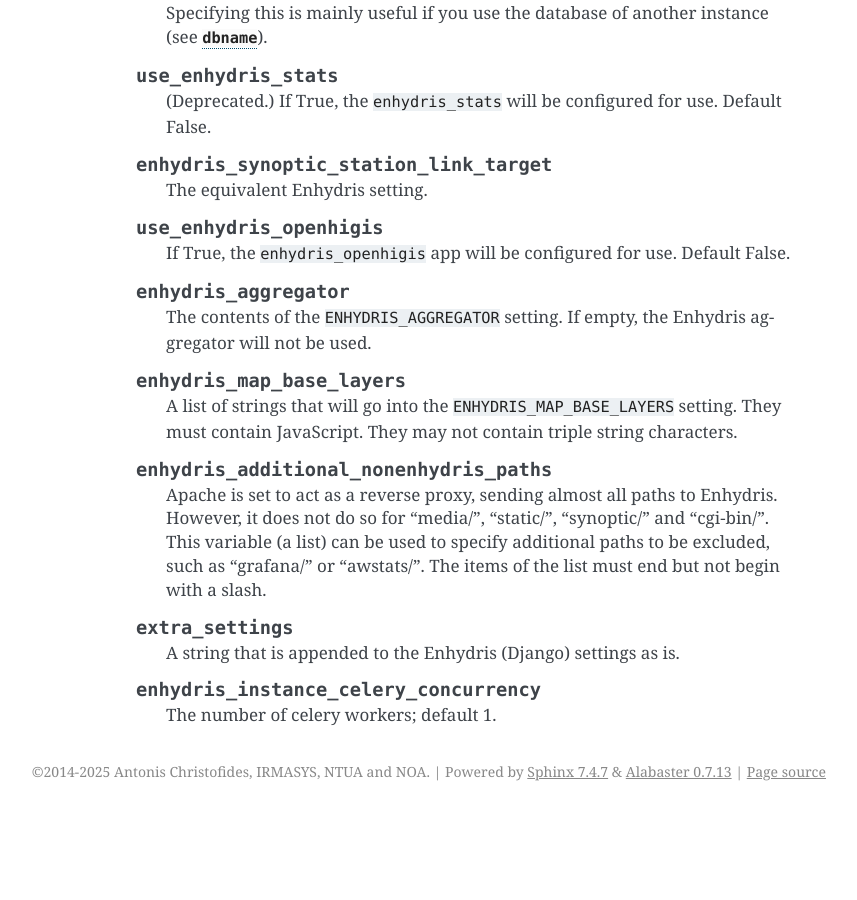
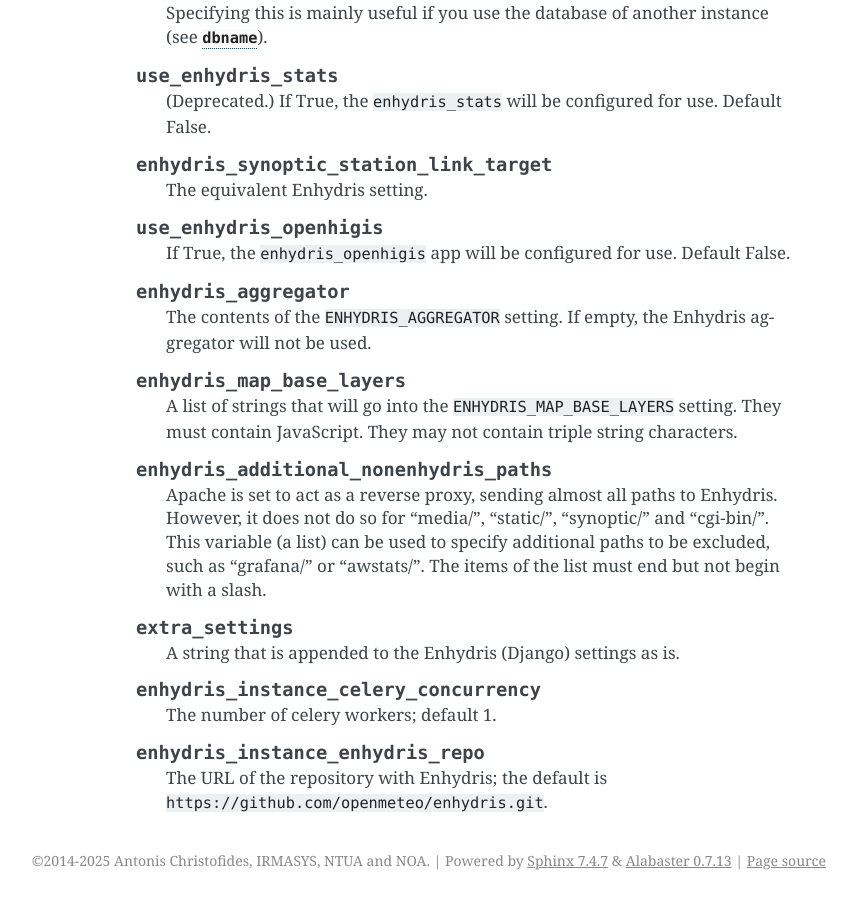
Before and after one commit to aptiko/aptiko.openmeteo, a Sphinx documentation site: the page built from docs/enhydris-instance.rst, in a window 1280 px wide and 900 px high, scrolled down 3097 px. Shown: the whole window, without its empty margins (284-1141 px from the left). Built offline with Sphinx 7.4.7, drawn with Linux system fonts in a browser that asks for light colours; before the commit the page ends 3908 px from its top, so only the background shows below that; some of the changed text lies outside the part shown.

Commit message:
Add configurable Enhydris repo

```diff
--- a/docs/enhydris-instance.rst
+++ b/docs/enhydris-instance.rst
@@ -209,3 +209,8 @@ Variables
 .. data:: enhydris_instance_celery_concurrency
 
    The number of celery workers; default 1.
+
+.. data:: enhydris_instance_enhydris_repo
+
+   The URL of the repository with Enhydris; the default is
+   ``https://github.com/openmeteo/enhydris.git``.
```
Also changed, not shown: 2 other files.
